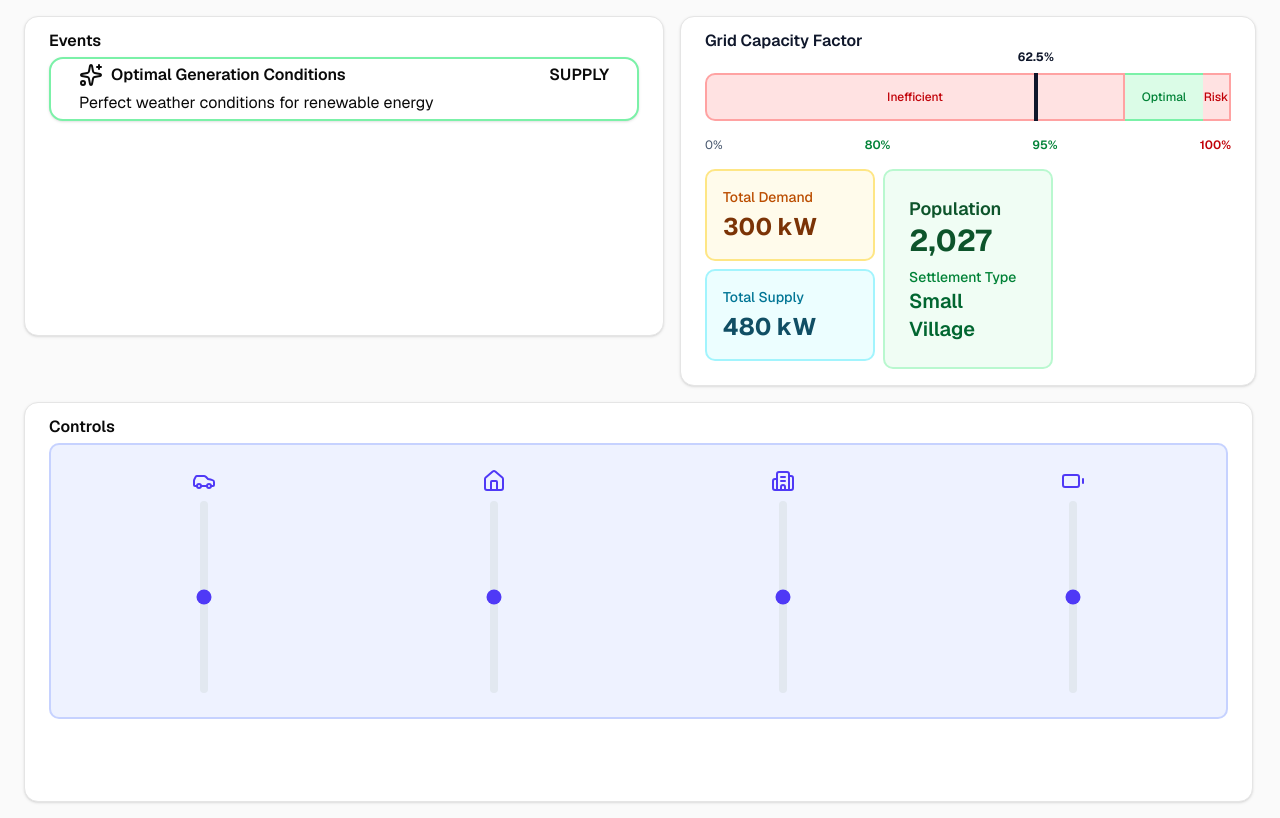
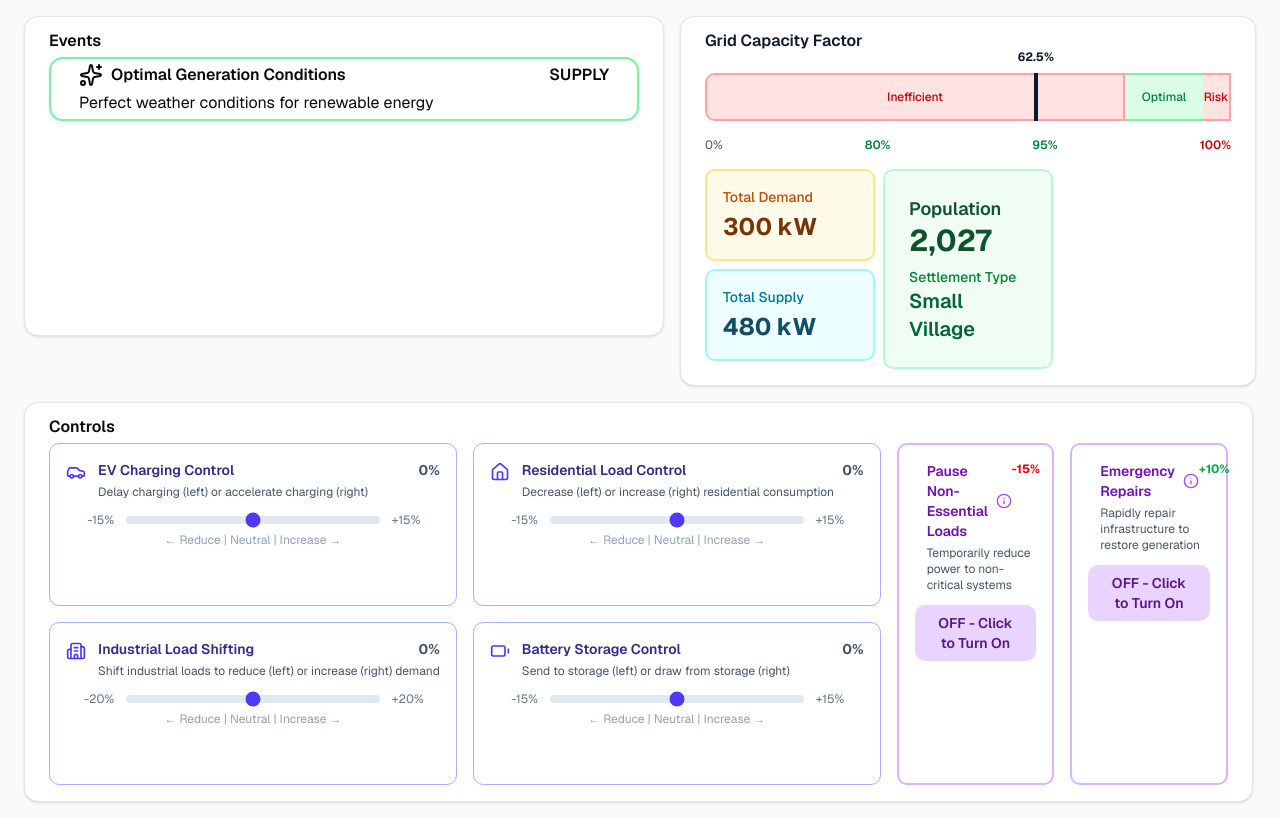
Before and after one commit to leomosley/ssen-game, a Next.js app: page / in a window 1280 px wide. Built offline with nearby package versions, Linux system fonts and the light colour scheme.

Commit message:
fix: reverted back control.tsx to keep info

```diff
--- a/app/components/Controls.tsx
+++ b/app/components/Controls.tsx
@@ -2,12 +2,10 @@
 
 import { Card, CardContent, CardHeader, CardTitle } from '@/components/ui/card';
 import { useGameContext } from '@/lib/context/game-context';
-import {
-  SLIDER_TOOLS,
-  type Tool,
-  type ActiveTool,
-  SliderTool,
-} from '@/lib/tools';
+import { SLIDER_TOOLS, TOGGLE_TOOLS } from '@/lib/tools';
+import { Info } from 'lucide-react';
+import { useState } from 'react';
+import { type Tool } from '@/lib/tools';
 
 // interface ToolButtonProps {
 //   tool: Tool;
@@ -80,22 +78,60 @@ import {
 
 export default function Controls() {
   const { gameState, setToolValue } = useGameContext();
+  const [infoDialogTool, setInfoDialogTool] = useState<Tool | null>(null);
 
   return (
     <Card className="w-[96dvw] h-[50dvh]">
       <CardHeader>
         <CardTitle>Controls</CardTitle>
       </CardHeader>
-      <CardContent>
-        <div className="w-full bg-indigo-50 border-2 border-indigo-200 rounded-lg p-6">
-          <div className="flex items-end justify-around gap-8">
+      <CardContent className="h-full">
+          <div className="flex items-stretch justify-start gap-4 h-full">
+            <div className="grid grid-cols-2 gap-4">
               {SLIDER_TOOLS.map((tool) => {
                 const Icon = tool.icon;
-              const value = gameState.toolStates[tool.id] ?? tool.defaultValue;
+                const value =
+                  gameState.toolStates[tool.id] ?? tool.defaultValue;
+                const percentage = (value * 100).toFixed(0);
+                const isNegative = value < 0;
+                const isPositive = value > 0;
 
                 return (
-                <div key={tool.id} className="flex flex-col items-center gap-2">
-                  <Icon className="w-6 h-6 text-indigo-600" />
+                  <div
+                    key={tool.id}
+                    className="bg-white rounded-lg p-4 border border-indigo-300"
+                  >
+                    <div className="flex items-start gap-3 mb-3">
+                      <Icon className="w-5 h-5 mt-0.5 text-indigo-600" />
+                      <div className="flex-1">
+                        <div className="flex items-start justify-between">
+                          <p className="font-semibold text-sm text-indigo-900">
+                            {tool.name}
+                          </p>
+                          <span
+                            className={`text-sm font-bold ${
+                              isPositive
+                                ? 'text-red-600'
+                                : isNegative
+                                ? 'text-green-600'
+                                : 'text-slate-600'
+                            }`}
+                          >
+                            {isPositive ? '+' : ''}
+                            {percentage}%
+                          </span>
+                        </div>
+                        <p className="text-xs text-slate-600 mt-1">
+                          {tool.description}
+                        </p>
+                      </div>
+                    </div>
+
+                    {/* Slider */}
+                    <div className="flex items-center gap-3">
+                      <span className="text-xs text-slate-500 w-12 text-right">
+                        {(tool.min * 100).toFixed(0)}%
+                      </span>
                       <input
                         type="range"
                         min={tool.min}
@@ -105,8 +141,93 @@ export default function Controls() {
                         onChange={(e) =>
                           setToolValue(tool.id, parseFloat(e.target.value))
                         }
-                    className="w-2 h-48 bg-slate-200 rounded-lg appearance-none cursor-pointer accent-indigo-600 [writing-mode:vertical-lr] [direction:rtl]"
+                        className="flex-1 h-2 bg-slate-200 rounded-lg appearance-none cursor-pointer accent-indigo-600"
                       />
+                      <span className="text-xs text-slate-500 w-12">
+                        +{(tool.max * 100).toFixed(0)}%
+                      </span>
+                    </div>
+
+                    {/* Center marker */}
+                    <div className="flex items-center justify-center mt-1">
+                      <span className="text-xs text-slate-400">
+                        ← Reduce | Neutral | Increase →
+                      </span>
+                    </div>
+                  </div>
+                );
+              })}
+            </div>
+            <div className="flex-1 grid grid-cols-2 gap-4 h-full">
+              {TOGGLE_TOOLS.map((tool) => {
+                const Icon = tool.icon;
+                const isOn = (gameState.toolStates[tool.id] ?? 0) === 1;
+                const effectPercentage = ((tool.multiplier - 1) * 100).toFixed(
+                  0
+                );
+                const isIncrease = tool.multiplier > 1;
+
+                return (
+                  <div
+                    key={tool.id}
+                    className={`p-4 rounded-lg border-2 transition-all ${
+                      isOn
+                        ? 'bg-purple-100 border-purple-400'
+                        : 'bg-white border-purple-300'
+                    }`}
+                  >
+                    <div className="flex items-start gap-3 mb-3">
+                      <Icon
+                        className={`w-5 h-5 mt-0.5 ${
+                          isOn ? 'text-purple-700' : 'text-purple-500'
+                        }`}
+                      />
+                      <div className="flex-1">
+                        <div className="flex items-start justify-between">
+                          <div className="flex items-center gap-2">
+                            <p
+                              className={`font-semibold text-sm ${
+                                isOn ? 'text-purple-900' : 'text-purple-800'
+                              }`}
+                            >
+                              {tool.name}
+                            </p>
+                            <button
+                              onClick={() => setInfoDialogTool(tool)}
+                              className="text-purple-500 hover:text-purple-700 transition-colors"
+                              title="More information"
+                            >
+                              <Info className="w-4 h-4" />
+                            </button>
+                          </div>
+                          <span
+                            className={`text-xs font-bold ${
+                              isIncrease ? 'text-green-600' : 'text-red-600'
+                            }`}
+                          >
+                            {isIncrease ? '+' : ''}
+                            {effectPercentage}%
+                          </span>
+                        </div>
+                        <p className="text-xs text-slate-600 mt-1">
+                          {tool.description}
+                        </p>
+                      </div>
+                    </div>
+
+                    {/* Toggle Button */}
+                    <button
+                      onClick={() => setToolValue(tool.id, isOn ? 0 : 1)}
+                      className={`w-full py-2 px-4 rounded-lg font-semibold text-sm transition-all ${
+                        isOn
+                          ? 'bg-purple-600 hover:bg-purple-700 text-white'
+                          : 'bg-purple-200 hover:bg-purple-300 text-purple-900'
+                      }`}
+                    >
+                      {isOn
+                        ? 'ON - Click to Turn Off'
+                        : 'OFF - Click to Turn On'}
+                    </button>
                   </div>
                 );
               })}
```
Lines whose indentation alone changed are shown as unchanged.
